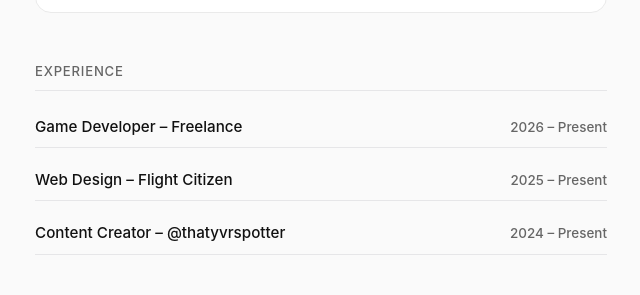
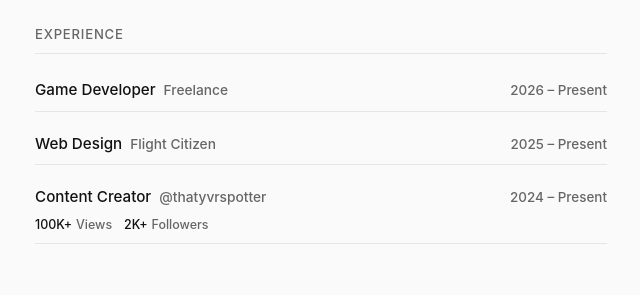
Before and after one commit to wahajf/wahajf.github.io, a Next.js app: page / in a window 1280 px wide. Shown: the part 1303-1598 px from the top of the page, without its empty margins (319-959 px from the left). Built offline with nearby package versions, Linux system fonts and the light colour scheme; no server answers.

Commit message:
Differentiate Experience title and company with muted gray styling and move stats to Experience section

```diff
--- a/app/components/MainContent.jsx
+++ b/app/components/MainContent.jsx
@@ -313,11 +313,29 @@ export default function MainContent() {
 
             <div style={{ display: 'flex', flexDirection: 'column', gap: '12px' }}>
               {profileData.experience.map((exp, index) => (
-                <div key={index} style={{ display: 'flex', alignItems: 'baseline', justifyContent: 'space-between', padding: '8px 0', borderBottom: '1px solid var(--border)' }}>
-                  <span style={{ fontWeight: '500', color: 'var(--text)' }}>
-                    {exp.role}{exp.organization ? ` – ${exp.organization}` : ''}
-                  </span>
-                  <span style={{ fontSize: '0.84rem', fontWeight: '500', color: 'var(--muted)' }}>{exp.period}</span>
+                <div key={index} style={{ padding: '8px 0', borderBottom: '1px solid var(--border)' }}>
+                  <div style={{ display: 'flex', alignItems: 'baseline', justifyContent: 'space-between' }}>
+                    <div>
+                      <span style={{ fontWeight: '500', color: 'var(--text)' }}>{exp.role}</span>
+                      {exp.organization && (
+                        <span style={{ fontSize: '0.86rem', color: 'var(--muted)', fontWeight: '400', marginLeft: '8px' }}>
+                          {exp.organization}
+                        </span>
+                      )}
+                    </div>
+                    <span style={{ fontSize: '0.84rem', fontWeight: '500', color: 'var(--muted)' }}>{exp.period}</span>
+                  </div>
+
+                  {exp.stats && (
+                    <div style={{ display: 'flex', gap: '12px', marginTop: '6px' }}>
+                      {exp.stats.map((stat) => (
+                        <div key={stat.label} style={{ display: 'flex', alignItems: 'center', gap: '4px', fontSize: '0.78rem', fontWeight: '500' }}>
+                          <span style={{ color: 'var(--text)', fontWeight: '500' }}>{stat.value}</span>
+                          <span style={{ color: 'var(--muted)' }}>{stat.label}</span>
+                        </div>
+                      ))}
+                    </div>
+                  )}
                 </div>
               ))}
             </div>
--- a/app/data/profileData.js
+++ b/app/data/profileData.js
@@ -21,11 +21,7 @@ export const profileData = {
       description: "Aviation media channel documenting commercial planespotting & flight operations at YVR.",
       youtubeUrl: "https://youtube.com/@thatyvrspotter",
       tiktokUrl: "https://www.tiktok.com/@thatyvrspotter",
-      previewImage: "yvrspotter-preview.png",
-      stats: [
-        { label: "Views", value: "100K+" },
-        { label: "Followers", value: "2K+" }
-      ]
+      previewImage: "yvrspotter-preview.png"
     },
     {
       id: "flightcitizen",
@@ -50,7 +46,11 @@ export const profileData = {
     {
       role: "Content Creator",
       organization: "@thatyvrspotter",
-      period: "2024 – Present"
+      period: "2024 – Present",
+      stats: [
+        { label: "Views", value: "100K+" },
+        { label: "Followers", value: "2K+" }
+      ]
     }
   ],
   skills: [
```
Also changed, not shown: index.html (+35 -21 lines).
